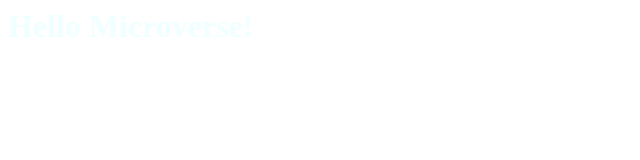
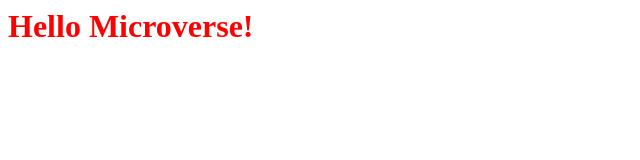
Before and after one commit to isume295/Hello_Microverse, a website: page index.html in a window 1280 px wide. Shown: the whole page, without its empty margins (0-640 px from the left). Drawn offline with Linux system fonts and the light colour scheme.

Commit message:
update style.css file

```diff
--- a/styles.css
+++ b/styles.css
@@ -1,3 +1,3 @@
 .headingStyle {
-  color: azure;
+  color: red;
 }
```
